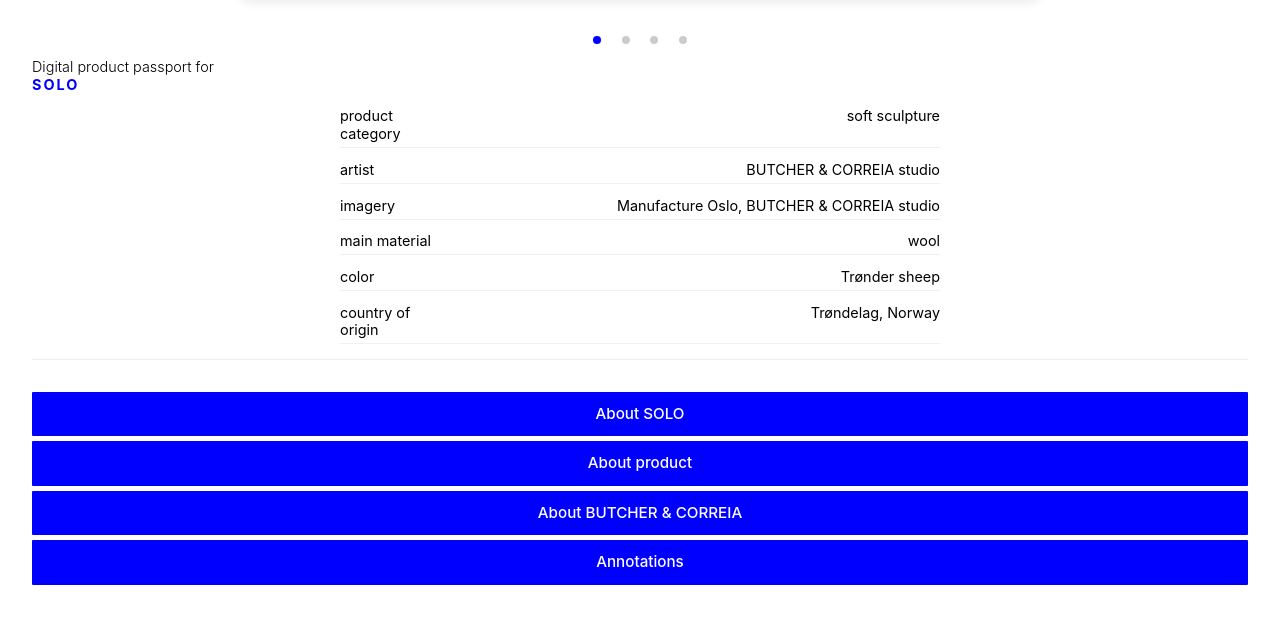
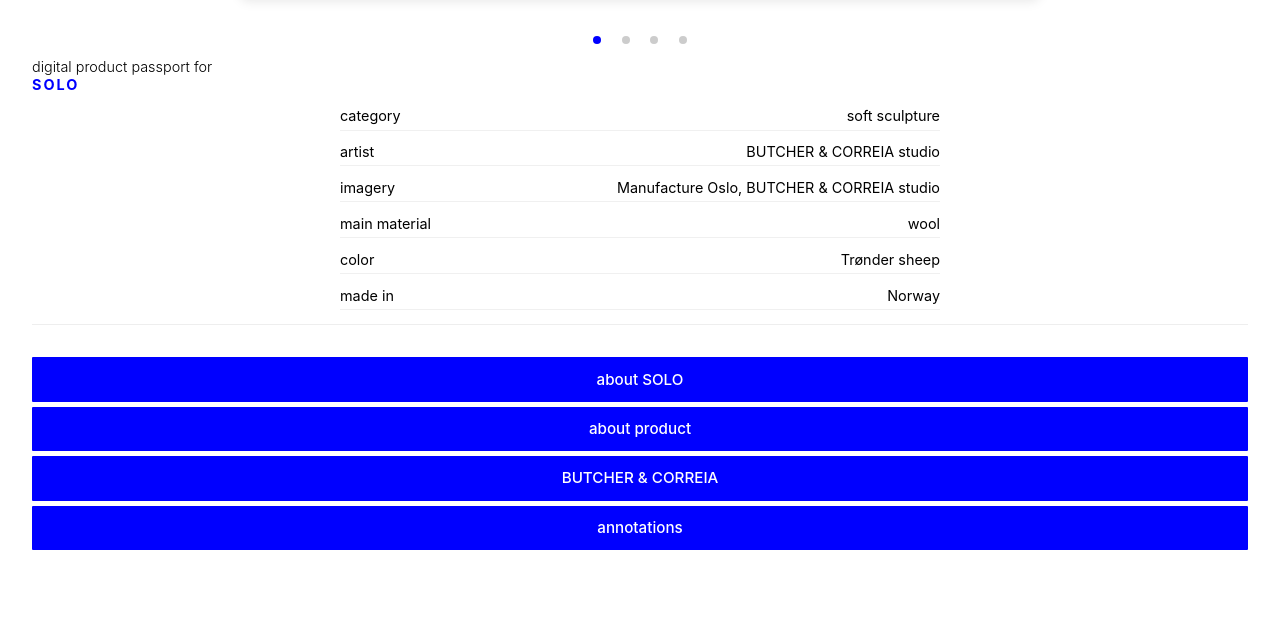
Before and after one commit to ButcherCorreia/butchercorreia, a plain HTML site: page solo/index.html in a window 1280 px wide. Shown: the part 419-1042 px from the top of the page. After the commit the page ends 1020 px from the top, so only its background shows below. Drawn offline with Linux system fonts and the light colour scheme.

Commit message:
Update index.html

```diff
--- a/solo/index.html
+++ b/solo/index.html
@@ -204,10 +204,10 @@
         }
 
         .modal-content {
-            background-color: #fff;
+            background-color: rgb(0, 0, 255);
             margin: 2% auto;
             padding: 2rem;
-            border-radius: 12px;
+            border-radius: 11px;
             width: 90%;
             max-width: 1200px;
             max-height: 90vh;
@@ -217,7 +217,7 @@
         }
 
         .close {
-            color: #0000FF;
+            color: #ffffff;
             float: right;
             font-size: 2rem;
             font-weight: bold;
@@ -249,7 +249,7 @@
         .modal-info-grid {
             display: grid;
             grid-template-columns: 200px 1fr;
-            gap: 1rem;
+            gap: 0.3rem;
             margin-bottom: 1rem;
             padding: 0.5rem 0;
             border-bottom: 1px solid #f0f0f0;
@@ -273,7 +273,7 @@
         .annotations-grid {
             display: grid;
             grid-template-columns: repeat(auto-fit, minmax(300px, 1fr));
-            gap: 1rem;
+            gap: 0.3rem;
             margin: 2rem 0;
         }
 
@@ -359,13 +359,13 @@
 
         <!-- Header Section -->
         <div class="header">
-            <div class="passport-title">Digital product passport for</div>
+            <div class="passport-title">digital product passport for</div>
             <div class="product-name">SOLO</div>
 
             <!-- Product Information -->
             <div class="product-info">
                 <div class="info-grid">
-                    <div class="info-label">product category</div>
+                    <div class="info-label">category</div>
                     <div class="info-value">soft sculpture</div>
                 </div>
                 <div class="info-grid">
@@ -385,18 +385,18 @@
                     <div class="info-value">Trønder sheep</div>
                 </div>
                 <div class="info-grid">
-                    <div class="info-label">country of origin</div>
-                    <div class="info-value">Trøndelag, Norway</div>
+                    <div class="info-label">made in</div>
+                    <div class="info-value">Norway</div>
                 </div>
             </div>
         </div>
 
         <!-- Navigation Menu -->
         <div class="navigation">
-            <a href="#" class="nav-link" onclick="openModal('about-solo')">About SOLO</a>
-            <a href="#" class="nav-link" onclick="openModal('about-product')">About product</a>
-            <a href="#" class="nav-link" onclick="openModal('about-butcher-correia')">About BUTCHER & CORREIA</a>
-            <a href="#" class="nav-link" onclick="openModal('annotations')">Annotations</a>
+            <a href="#" class="nav-link" onclick="openModal('about-solo')">about SOLO</a>
+            <a href="#" class="nav-link" onclick="openModal('about-product')">about product</a>
+            <a href="#" class="nav-link" onclick="openModal('about-butcher-correia')">BUTCHER & CORREIA</a>
+            <a href="#" class="nav-link" onclick="openModal('annotations')">annotations</a>
         </div>
 
     </div>
@@ -406,7 +406,7 @@
     <div id="about-solo" class="modal">
         <div class="modal-content">
             <span class="close" onclick="closeModal('about-solo')">&times;</span>
-            <h2>About SOLO</h2>
+            <h2>about SOLO</h2>
             <p>SOLO is developed by BUTCHER & CORREIA, together with Joana Bruno, as a world of visual gestures that gathers around the moving body of Rannei Grenne. Grenne brings with her a decade of practice, a vocabulary lived through the fibres of her training clothes. From attentive watching and from deep conversation, SOLO grows as costume, scenography, sound and relation, threaded into Forlengelser, translated as Extensions. Wool, hand, floor, animal, machine and time are held in a single orbit, each answering the other. The fibre carries energy, the surfaces draw movement into presence, the space listens. SOLO drifts within, without and between the emerging frame of the Digital Product Passport, one possible answer to the crisis, revealing the openings and the blindspots in the attempt to remake the textiles we live in and love. Sustainable thinking must compete with the pressures of increasing market share, and the work asks what it would take to imagine these everyday items otherwise, through a form of attention that moves against this current. It traces where this insistance holds, where it strains, where it breaks and where it opens toward new forms of making, learning and understanding. The material is more than tangible. It is intention, process, method, company, decision and consequence. It is the unseen pressures and the felt constraints that leave their traces on the work. SOLO attends to Forlengelser.</p>
 
             <h3>Credits</h3>
```
